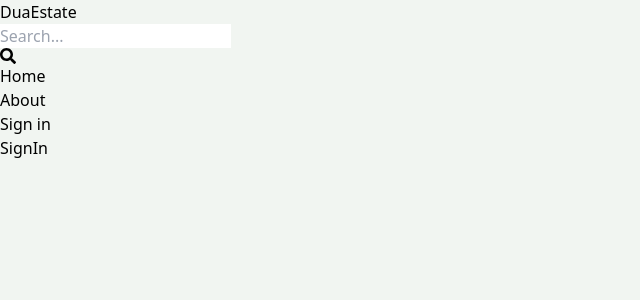
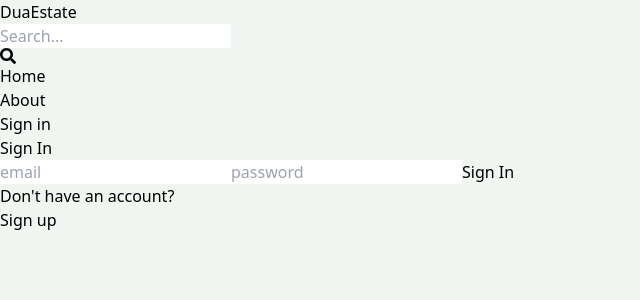
Before and after one commit to faij1207/DUA-estate, a React (Vite) app in the folder client/: page /sign-in in a window 1280 px wide. Shown: the top 300 px of the page, without its empty margins (0-640 px from the left). Built offline with nearby package versions, Linux system fonts and the light colour scheme.

Commit message:
complete sign in page functionality

```diff
--- a/client/src/pages/SignIn.jsx
+++ b/client/src/pages/SignIn.jsx
@@ -1,9 +1,59 @@
-import React from 'react'
+import React, { useState } from 'react'
+import { Link, useNavigate } from 'react-router-dom';
 
 export default function SignIn() {
+    const [formData, setFormData]=useState({});
+    const [error, setError] = useState(null);
+    const[loading,setLoading]=useState(false);
+    const navigate = useNavigate();
+    const handleChange=(e)=>{
+      setFormData({
+        ...formData,
+        [e.target.id]:e.target.value,
+      });
+    };
+    const handleSubmit= async (e)=>{
+      e.preventDefault();
+      try {
+      setLoading(true);
+      const res= await fetch ('api/auth/signin',{
+        method:'POST',
+        headers:{
+          'Content-Type':'application/json',
+        },
+        body:JSON.stringify(formData),
+      });
+      const data= await res.json();
+      console.log(data);
+      if(data.success===false){
+        setLoading(false);
+        setError(data.message);
+        return;
+      }
+      setLoading(false);
+      setError(null);
+      navigate('/');
+      } catch (error) {
+        setLoading(false);
+        setError(error.message);
+     }
+    };
   return (
-    <div>
-      SignIn
+    <div className='p-3 max-w-lg mx-auto'>
+      <h1 className='text-3xl text-center font-semibold my-7'>Sign In</h1>
+      <form action="" className='flex flex-col gap-4' onSubmit={handleSubmit}>
+        <input type="email" placeholder='email' className='border p-3 rounded-lg' id='email' onChange={handleChange}/>
+        <input type="password" placeholder='password' className='border p-3 rounded-lg' id='password' onChange={handleChange}/>
+        <button disabled={loading}  className='bg-slate-700 text-white p-3 rounded-lg uppercase hover:opacity-95 disabled:opacity-80'>
+          {loading ? 'Loading...' : 'Sign In'}</button>
+      </form>
+      <div className="flex gap-2 mt-5">
+        <p>Don't have an account?</p>
+        <Link to={"/sign-up"}>
+           <span className='text-blue-700'>Sign up</span>
+        </Link>
+      </div>
+      {error && <p className='text-red-500 mt-5'>{error}</p>}
     </div>
   )
 }
```
